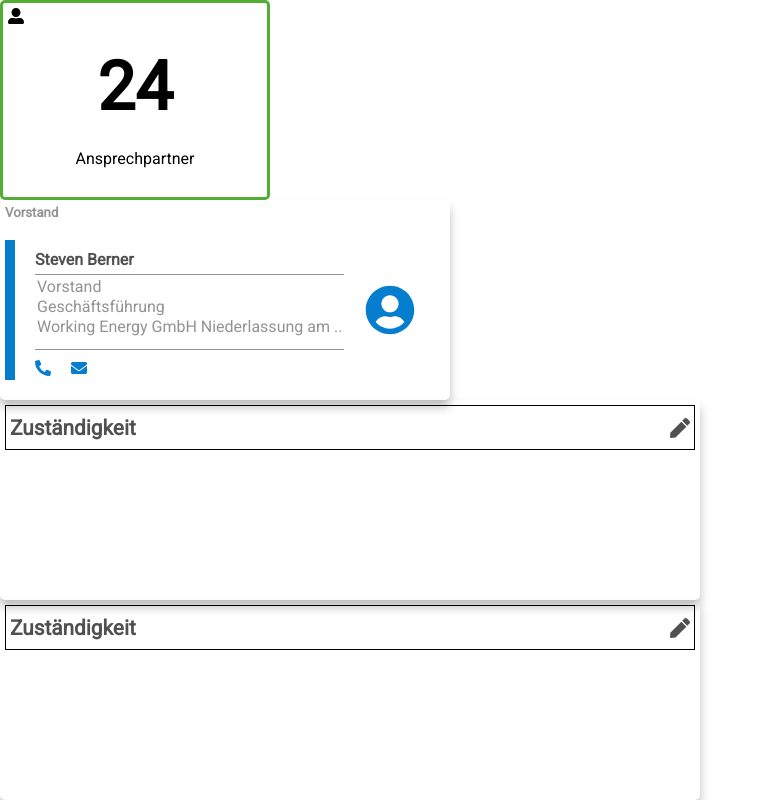
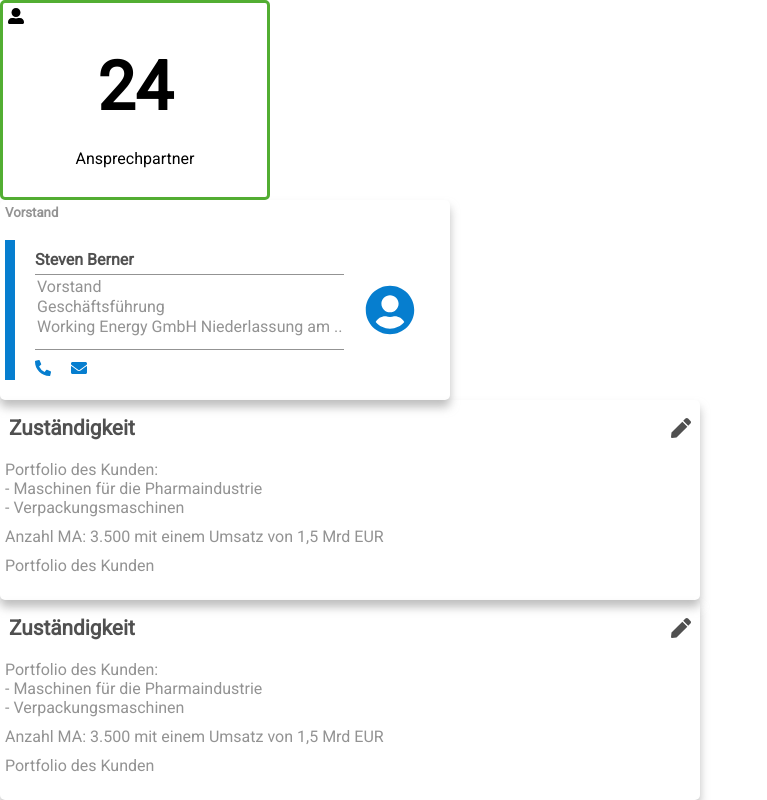
Before and after one commit to Alen002/crmcockpit, a React (Create React App) app: page / in a window 1280 px wide. Shown: the whole page, without its empty margins (0-767 px from the left). Built offline with nearby package versions, Linux system fonts and the light colour scheme.

Commit message:
adjusted Notes component with some css styling

```diff
--- a/src/components/Notes/Notes.css
+++ b/src/components/Notes/Notes.css
@@ -14,7 +14,6 @@
   display: flex;
   align-items: center;
   justify-content: space-between;
-  border: solid 1px black;
   height: 45px;
   padding: 4px;
 }
@@ -29,3 +28,7 @@
   height: 20px;
   color: var(--text-200);
 }
+
+.notes p {
+  margin-top: 10px;
+}
--- a/src/components/Notes/Notes.js
+++ b/src/components/Notes/Notes.js
@@ -10,6 +10,16 @@ const Notes = () => {
           <h5 className="notes-header-headline">Zuständigkeit </h5>
           <FaPen className="notes-header-icon" />
         </div>
+        <p>
+          Portfolio des Kunden:
+          <br />
+          - Maschinen für die Pharmaindustrie
+          <br />
+          - Verpackungsmaschinen
+          <br />
+        </p>
+        <p>Anzahl MA: 3.500 mit einem Umsatz von 1,5 Mrd EUR </p>
+        <p>Portfolio des Kunden </p>
       </div>
     </div>
   );
```
